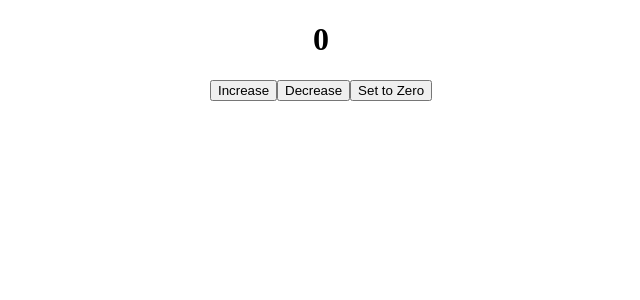
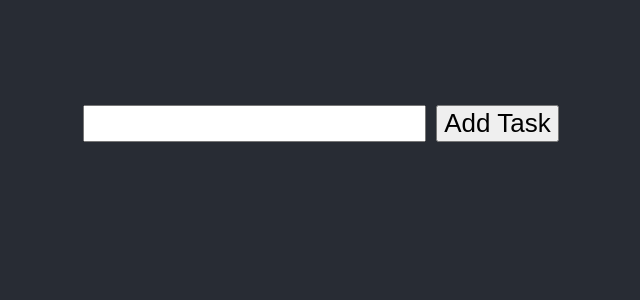
Before and after one commit to Intira-72/reactjs, a React (Create React App) app in the folder social-media-website/: page / in a window 1280 px wide. Shown: the top 300 px of the page, without its empty margins (319-959 px from the left). Built offline with nearby package versions, Linux system fonts and the light colour scheme.

Commit message:
CRUD in React ToDo List

```diff
--- a/social-media-website/src/App.css
+++ b/social-media-website/src/App.css
@@ -1,38 +1,25 @@
-.App {
-  text-align: center;
-}
-
-.App-logo {
-  height: 40vmin;
-  pointer-events: none;
-}
-
-@media (prefers-reduced-motion: no-preference) {
-  .App-logo {
-    animation: App-logo-spin infinite 20s linear;
-  }
-}
-
-.App-header {
+body {
+  margin: 0;
   background-color: #282c34;
-  min-height: 100vh;
-  display: flex;
-  flex-direction: column;
-  align-items: center;
-  justify-content: center;
-  font-size: calc(10px + 2vmin);
   color: white;
 }
 
-.App-link {
-  color: #61dafb;
+.App {
+  margin-top: 100px;
+  text-align: center;
+  font-size: calc(10px + 2vmin);
+  display: flex;
+  flex-direction: column;
 }
 
-@keyframes App-logo-spin {
-  from {
-    transform: rotate(0deg);
-  }
-  to {
-    transform: rotate(360deg);
-  }
+.inputTask, .addButton {
+  margin: 5px;
+  font-size: calc(10px + 2vmin);
 }
+
+
+.list {
+  margin-left: 150px;
+  text-align: left;
+
+}
--- a/social-media-website/src/App.js
+++ b/social-media-website/src/App.js
@@ -1,35 +1,53 @@
 import './App.css';
 import { useState } from 'react';
+import Task from './Task'
 
 function App() {
-  const [ count, setCount ] = useState(0)
+  const [ todoList, setTodoList] = useState([])
+  const [ newTask, setNewTask] = useState("")
 
-  // const [ inputValue, setInputValue ] = useState("")
+  const handleChange = (event) => {
+    setNewTask(event.target.value)
+  }
 
-  // const inputChange = (event) => {
-  //   setInputValue(event.target.value)
-  // }
+  const addTask = () => {
+    const task = {
+      id: todoList.length === 0 ? 1 : todoList[todoList.length - 1].id + 1,
+      name: newTask,
+      status: false
+    }
 
-  // const [ age, setAge ] = useState(0)
+    setTodoList([...todoList, task])
+    console.log(todoList);
+  }
 
-  // const increaseAge = () => {
-  //   setAge(age + 1)
-  // }
+  const deleteTask = (id) => {
+    setTodoList(todoList.filter((task) => task.id !== id))
+  }
+
+  const complateTask = (id) => {
+    setTodoList(todoList.map((task) =>{
+      if (task.id === id) {
+        return {...task, status: true}
+      }
+
+      return task
+    }))
+  }
 
   return (
     <div className="App">
-      <h1>{count}</h1>
-
-      <button onClick={() => setCount(count + 1)}>Increase</button>
-      <button onClick={() => setCount(count - 1)}>Decrease</button>
-      <button onClick={() => setCount(0)}>Set to Zero</button>
-
-
-      {/* <input type="text" onChange={ inputChange } /> */}
-
-
-      {/* <h1>{ age }</h1>
-      <button onClick={ increaseAge }>Increase Age</button> */}
+      <div className="addTask">
+        <input className="inputTask" onChange={ handleChange } type="text" />
+        <button className='addButton' onClick={ addTask }>Add Task</button>
+      </div>
+      <div className="list">
+        <ul>
+          {todoList.map((task) => {
+            return <Task task={task} deleteTask={deleteTask} complateTask={complateTask} />
+          })}
+        </ul>
+      </div>
     </div>
   );
 };
--- a/social-media-website/src/Planets.js
+++ /dev/null
@@ -1,6 +0,0 @@
-const Planets = (props) => {
-
-    return <h1 key={props.key}>{props.name} is Gas Planet.</h1>
-}
-
-export default Planets;
--- /dev/null
+++ b/social-media-website/src/Task.js
@@ -0,0 +1,14 @@
+const Task = (props) => {
+
+    return (
+        <li>
+            <span style={{color: props.task.status && "green"}}>
+                { props.task.name }
+            </span>
+            {!props.task.status && <button onClick={() => props.complateTask(props.task.id)}>Complate</button>}
+            <button onClick={() => props.deleteTask(props.task.id)}> X </button>
+        </li>
+    )
+}
+
+export default Task;
```
Also changed, not shown: social-media-website/src/User.js (deleted, +0 -10 lines).
